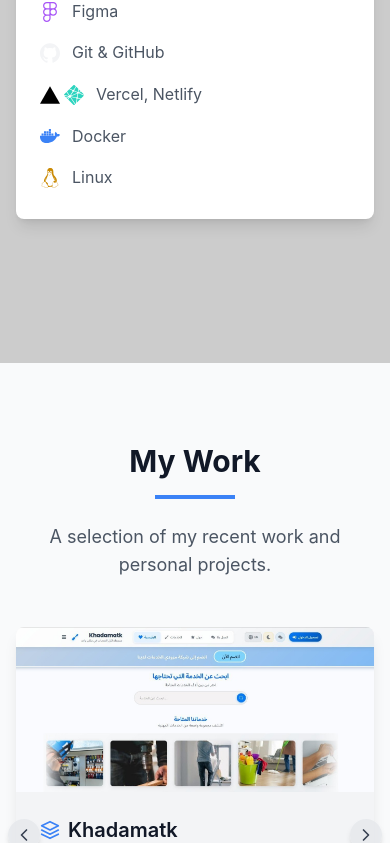
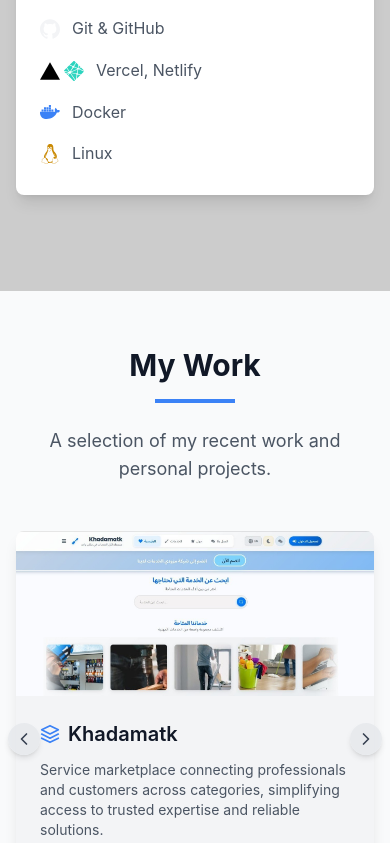
Before and after one commit to iSamerRizq74/Portfolio, a React (Vite) app: page / in a window 390 px wide. Shown: the part 3419-4262 px from the top of the page. Built offline with nearby package versions, Linux system fonts and the light colour scheme.

Commit message:
improvements

```diff
--- a/src/components/Skills.jsx
+++ b/src/components/Skills.jsx
@@ -53,7 +53,7 @@
 
 
   return (
-    <section id="skills" className="py-20 bg-[#CCCCCC] dark:bg-gray-900 transition-colors duration-300">
+    <section id="skills" className="pt-14 pb-8 md:py-20 bg-[#CCCCCC] dark:bg-gray-900 transition-colors duration-300">
       <div className="container mx-auto px-4">
         <div className="text-center mb-12">
           <h2 className="text-3xl font-bold text-gray-900 dark:text-white mb-2">
@@ -64,8 +64,8 @@
             {currentLanguage === 'FR'
               ? 'Technologies et outils que j\'utilise pour créer des applications web modernes et performantes.'
               : currentLanguage === 'AR'
-              ? 'التقنيات والأدوات التي أستخدمها لبناء تطبيقات ويب حديثة وعالية الأداء'
-              : 'Technologies and tools I use to create modern and performant web applications.'}
+                ? 'التقنيات والأدوات التي أستخدمها لبناء تطبيقات ويب حديثة وعالية الأداء'
+                : 'Technologies and tools I use to create modern and performant web applications.'}
           </p>
         </div>
 
--- a/src/components/Work.jsx
+++ b/src/components/Work.jsx
@@ -262,7 +262,7 @@
   ];
 
   return (
-    <section id="work" className="py-20 bg-gray-50 dark:bg-gray-800/60">
+    <section id="work" className="pt-14 pb-8 md:py-20 bg-gray-50 dark:bg-gray-800/60">
       <div className="container mx-auto px-4">
         <div className="text-center mb-12">
           <h2 className="text-3xl md:text-4xl font-bold text-gray-900 dark:text-white mb-4">
```
Lines whose indentation alone changed are shown as unchanged.
